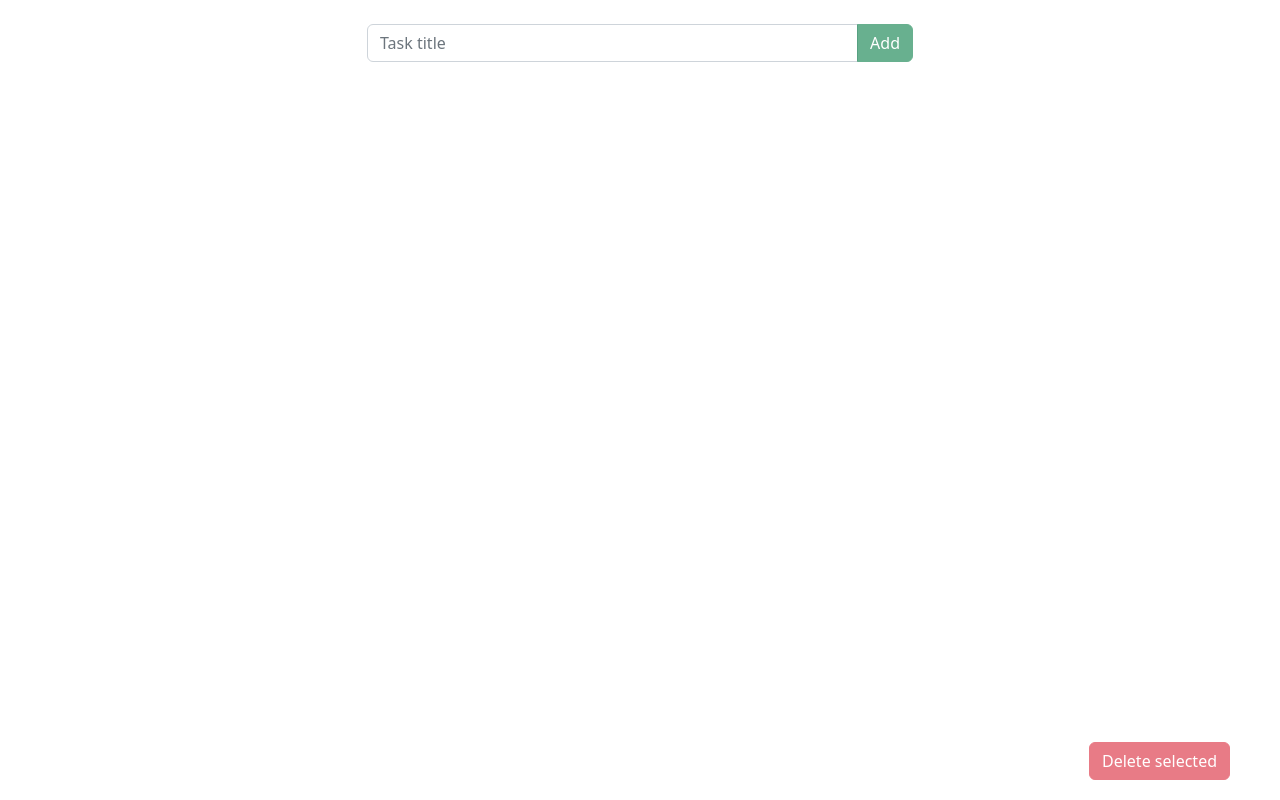
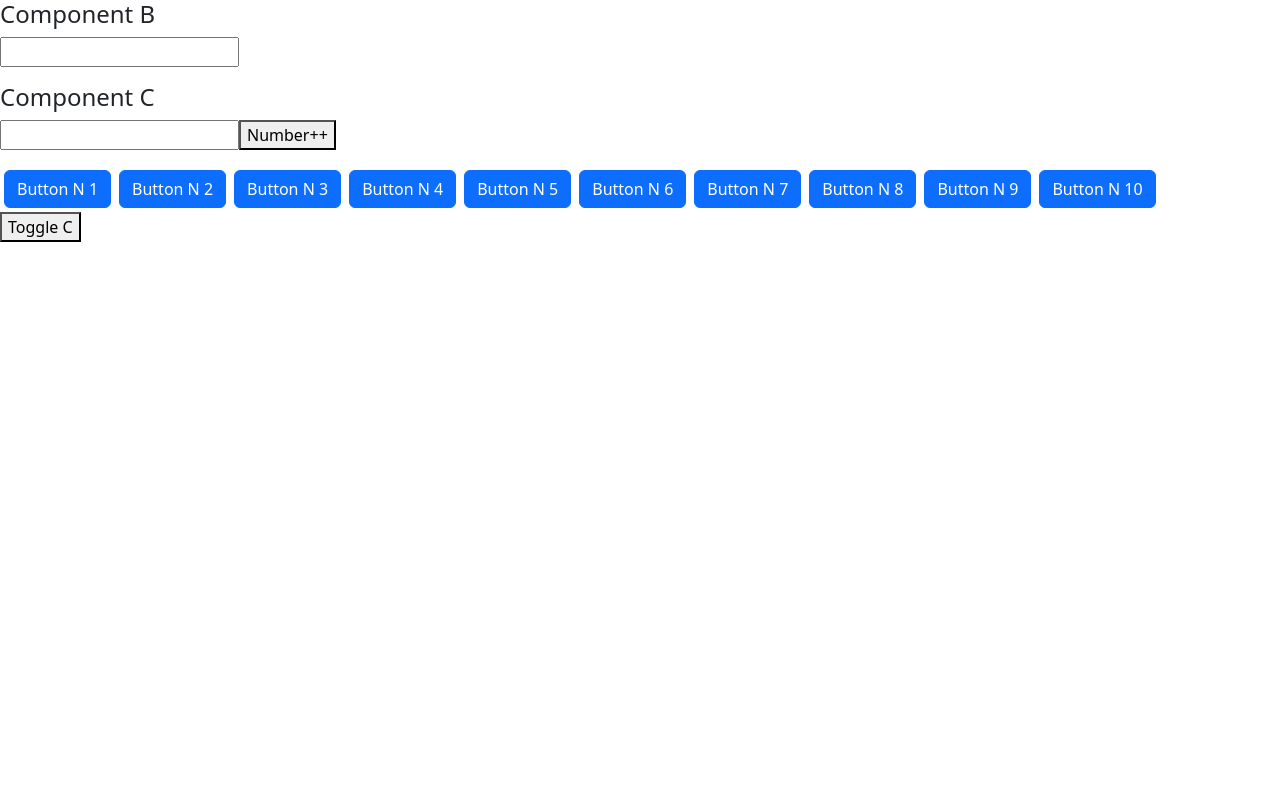
Before and after one commit to MASISKAR/quick-start-todo-list, a React (Create React App) app: page / in a window 1280 px wide. Built offline with nearby package versions, Linux system fonts and the light colour scheme.

Commit message:
lesson-67

```diff
--- a/src/App.jsx
+++ b/src/App.jsx
@@ -1,13 +1,13 @@
 import 'bootstrap/dist/css/bootstrap.min.css';
-import Todo from './components/todo/Todo';
-// import A from './demo/A';
+// import Todo from './components/todo/Todo';
+import A from './demo/A';
 import './App.css';
 
 function App(){
     return (
       <main>
-      {/* <A/> */}
-          <Todo />
+      <A/>
+          {/* <Todo /> */}
       </main>
 
     );
--- a/src/components/task/Task.jsx
+++ b/src/components/task/Task.jsx
@@ -6,6 +6,7 @@ import styles from "./task.module.css";
 
 function Task(props) {
   const task = props.data;
+
   return (
     <Col xs={12} sm={6} md={4} lg={3}>
       <Card className="mt-2 mb-2">
--- a/src/demo/A.jsx
+++ b/src/demo/A.jsx
@@ -1,73 +1,112 @@
-import { Component, PureComponent } from "react";
+import { Component, PureComponent, useState, useEffect, useMemo } from "react";
 
 class B extends Component {
+state = {
+  value: '',
+  number: 12,
+};
+
   render() {
     return (
       <div>
-        <h4>{this.props.value}</h4>
+        <h4>Component B</h4>
         <input
           type="text"
+          value = {this.state.value}
           onChange={(event) => {
-            console.log("value from B", event.target.value);
-            this.props.onValueSend(event.target.value);
+            this.setState({
+                value: event.target.value
+            });
           }}
         />
+        <p>{this.state.value}</p>
       </div>
     );
   }
 }
 
-function C(props) {
-  return <h6>From C: {props.value}</h6>;
+function C() {
+  const [values, setValues] = useState({
+    value: '',
+    number: 12,
+  });
+
+
+
+const arr = useMemo(()=>{
+  const array = [];
+  for(let i=1; i<=10; i++){
+    console.log('i=', i);
+    array.push(
+      <button
+      key={i}
+      className="btn btn-primary m-1"
+      >Button N {i}</button>
+      );
+  }
+  return array;
+}, []);
+
+  const [number, setNumber] = useState(0);
+  console.log('numbers', number);
+  useEffect(()=>{
+    console.log('useEffect componentDidMount');
+
+    return ()=>{
+      console.log('useEffect componentWillUnmount');
+    }
+  }, []);
+
+  useEffect(()=>{
+    console.log('useEffect componentDidMount, componentDidUpdate - number');
+  }, [number]);
+
+  useEffect(()=>{
+    console.log('useEffect componentDidMount, componentDidUpdate');
+  });
+
+  // useEffect(()=>{
+  //   console.log('useEffect componentDidUpdate');
+  // }, [values]);
+
+  return (
+    <div>
+    <h4>Component C</h4>
+    <input
+      type="text"
+      // value = {this.state.value}
+      onChange={(event) => {
+        setValues({
+          ...values,
+            value: event.target.value
+        });
+      }}
+    />
+    <button
+    onClick={()=>{
+      setNumber(number+1);
+    }}
+    >Number++</button>
+    <p>{values.value}</p>
+    {arr}
+  </div>
+  );
 }
 
 class A extends PureComponent {
-  constructor(props) {
-    super(props);
-    console.log("A constructor");
-  }
-
-  componentDidMount() {
-    console.log("A componentDidMount");
-  }
-
-  componentDidUpdate(prevProps, prevState) {
-    console.log("A componentDidUpdate");
-  }
-  componentWillUnmount() {
-    console.log("A componentWillUnmount");
-  }
-
-//   shouldComponentUpdate(newProps, newState) {
-//     // console.log('newState', newState)
-//     if (
-//       this.state.message !== newState.message ||
-//       this.state.text !== newState.text
-//     ) {
-//       return true;
-//     }
-//     return false;
-//   }
-
-  state = {
-    message: "Hello from A",
-    text: "",
-  };
-
+state ={
+  showC: true,
+}
   render() {
-    console.log("A render");
     return (
       <div>
-        <C value={this.state.text} />
-        <B
-          value={this.state.message}
-          onValueSend={(value) => {
-            console.log("value from A", value);
-            this.setState({
-              text: value,
-            });
-          }}
-        />
+      <B />
+      {this.state.showC && <C />}
+      <button
+      onClick={()=>{
+        this.setState({showC : !this.state.showC})
+      }}
+      >Toggle C</button>
       </div>
     );
   }
```
